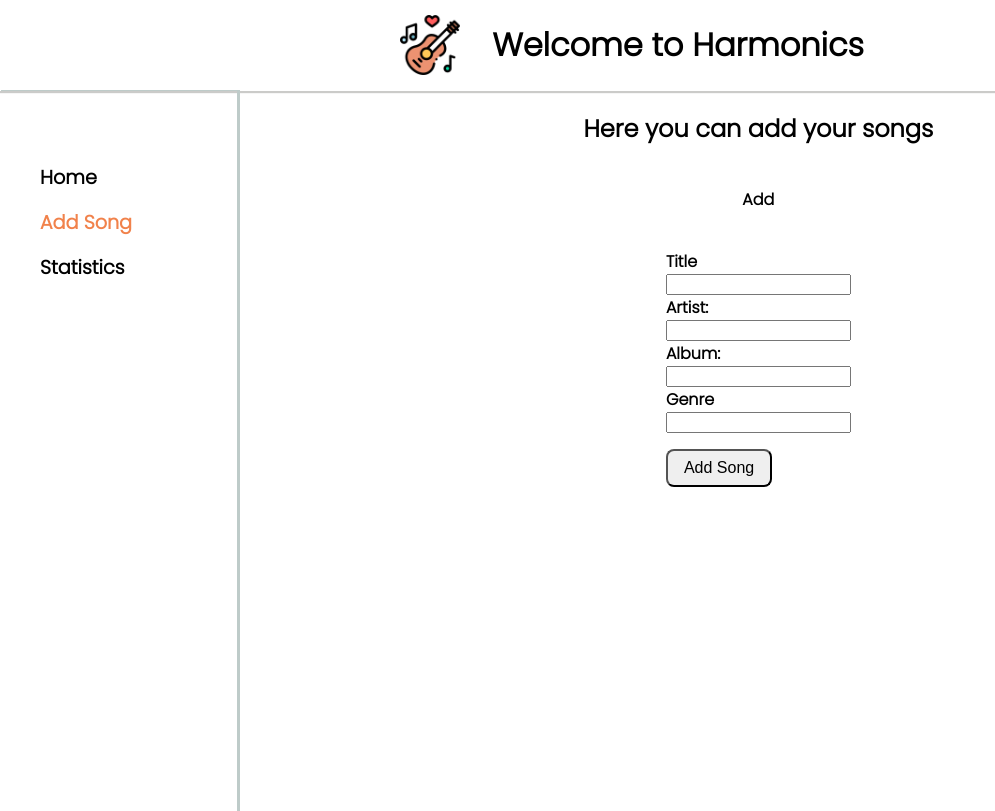
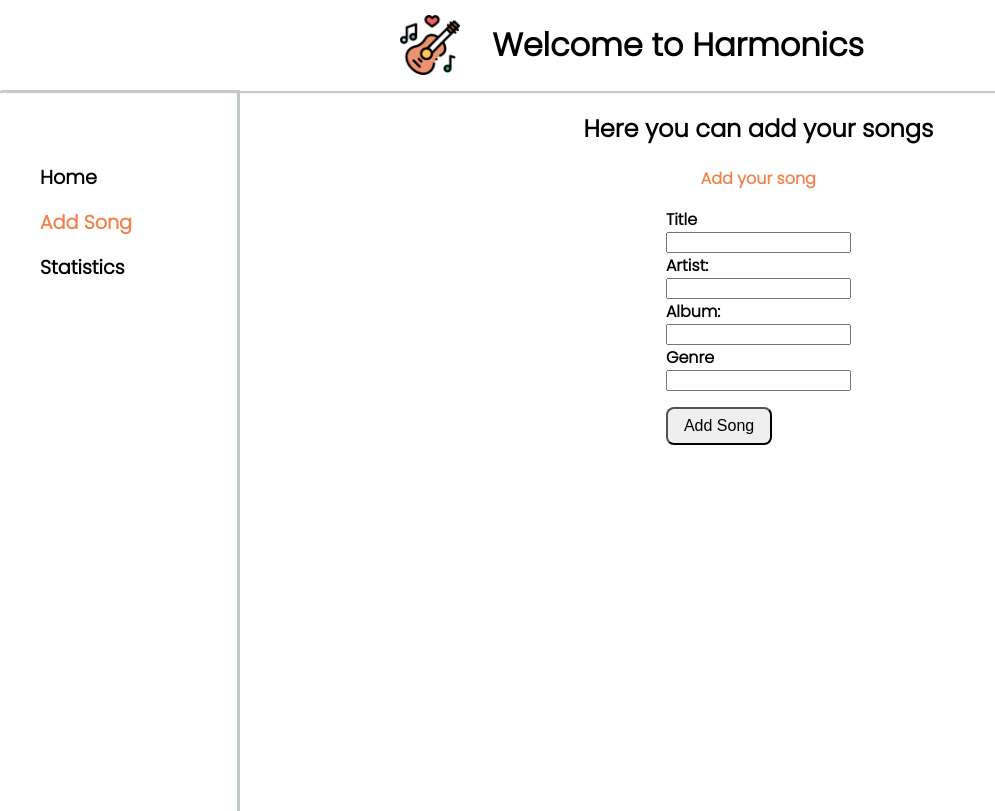
Before and after one commit to Natnae-l/ASTP-FRONT, a React (Vite) app: page /addsong in a window 1280 px wide. Shown: the whole page, without its empty margins (0-995 px from the left). Built offline with nearby package versions, Linux system fonts and the light colour scheme.

Commit message:
message style created

```diff
--- a/src/components/addsong/AddSong.tsx
+++ b/src/components/addsong/AddSong.tsx
@@ -17,6 +17,11 @@ const divStyle = css({
     flexDirection: 'column',
     fontWeight: '600'
 })
+const messageStyle = css({
+    paddingBlock: '0',
+    marginBlock: '0',
+    color:'rgb(241, 130, 75)'
+})
 
 const Button = styled.button`
   font-size: 1rem;padding:.5rem 1rem; margin-top: 1rem; border-radius: 0.5rem;
@@ -33,7 +38,7 @@ export default function AddSong(){
         Album: '',
         Genre: ''
     });
-    const [message, setMessage] = useState('Add');
+    const [message, setMessage] = useState('Add your song');
 
     const handleChange = (e: React.ChangeEvent<HTMLInputElement>) => {
         const { id, value } = e.target;
@@ -55,7 +60,7 @@ export default function AddSong(){
             <h2>
                 Here you can add your songs
             </h2>
-             <h4>{message}</h4>
+             <h4 css={messageStyle}>{message}</h4>
             <form action="" css={formStyle} onSubmit={handleSubmit}>
             <div css={divStyle}>
                 <label htmlFor="title" >Title</label>
```
